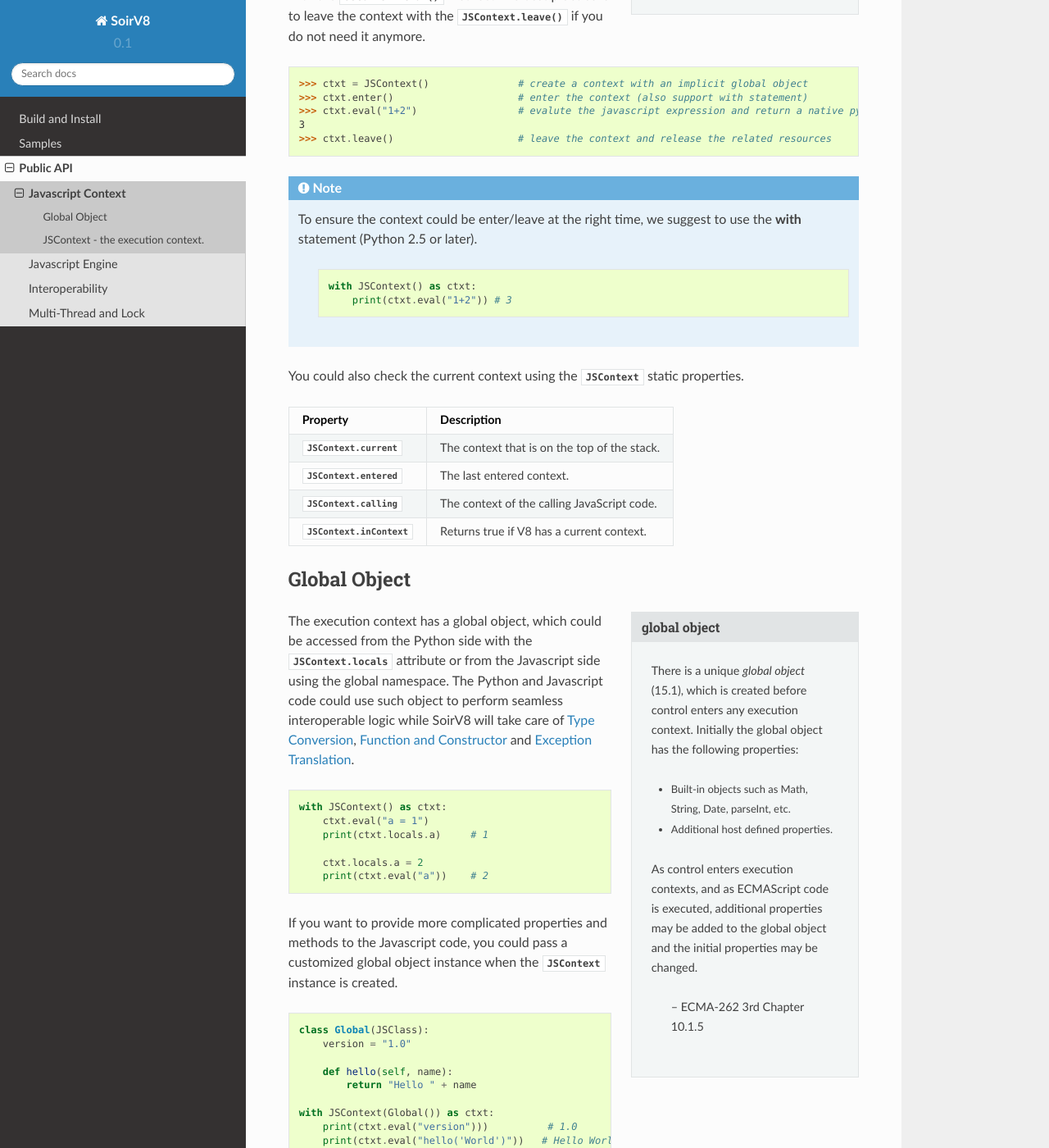
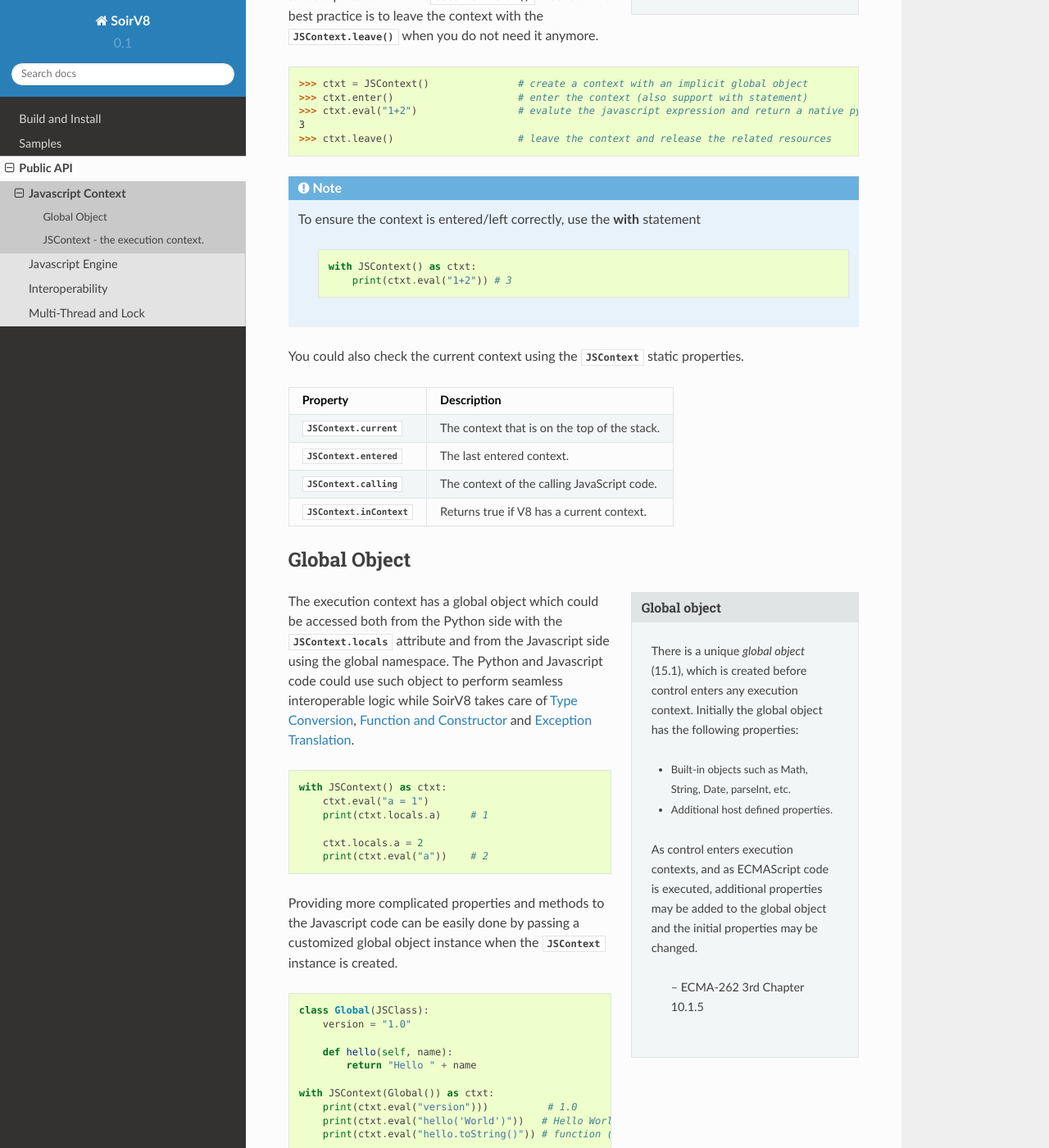
Before and after one commit to cloudflare/stpyv8, a Sphinx documentation site: the page built from docs/source/api/context.rst, in a window 1280 px wide and 1400 px high, scrolled down 396 px. Shown: the whole window at 82% size. Built offline with Sphinx 7.4.7 and the Read the Docs theme 2.0.0, drawn with Linux system fonts in a browser that asks for light colours; some of the changed text lies outside the part shown.

```diff
--- a/docs/source/api/context.rst
+++ b/docs/source/api/context.rst
@@ -9,19 +9,19 @@
 Javascript Context
 ==================
 
-.. sidebar:: execution context
+.. sidebar:: Execution context
 
     When control is transferred to ECMAScript executable code [#f2]_, control is entering an execution context.
 
         -- ECMA-262 3rd Chapter 10
 
-According to the ECMAScript [#f1]_ standard, an execution context has to be entered before executing any script code.
+According to the ECMAScript standard [#f1]_, an execution context has to be entered before executing any script code.
 
 :py:class:`JSContext` is a sandboxed execution context with its own set of built-in objects and functions.
 
 You could create a :py:class:`JSContext` instance, enter it with the :py:meth:`JSContext.enter` method, and use it to
-execute code with the :py:meth:`JSContext.eval` method. The best practice is to leave the context with the
-:py:meth:`JSContext.leave` if you do not need it anymore.
+execute Javascript code with the :py:meth:`JSContext.eval` method. The best practice is to leave the context with the
+:py:meth:`JSContext.leave` when you do not need it anymore.
 
 .. doctest::
 
@@ -33,7 +33,7 @@ execute code with the :py:meth:`JSContext.eval` method. The best practice is to
 
 .. note::
 
-   To ensure the context could be enter/leave at the right time, we suggest to use the **with** statement (Python 2.5 or later).
+   To ensure the context is entered/left correctly, use the **with** statement
 
     .. testcode::
 
@@ -61,7 +61,7 @@ Property                        Description
 Global Object
 -------------
 
-.. sidebar:: global object
+.. sidebar:: Global object
 
     There is a unique *global object* (15.1), which is created before control enters any execution context. Initially the global object has the following properties:
 
@@ -72,9 +72,9 @@ Global Object
 
         -- ECMA-262 3rd Chapter 10.1.5
 
-The execution context has a global object, which could be accessed from the Python side with the :py:attr:`JSContext.locals`
-attribute or from the Javascript side using the global namespace. The Python and Javascript code could use such object to
-perform seamless interoperable logic while SoirV8 will take care of :ref:`typeconv`, :ref:`funcall` and :ref:`exctrans`.
+The execution context has a global object which could be accessed both from the Python side with the :py:attr:`JSContext.locals`
+attribute and from the Javascript side using the global namespace. The Python and Javascript code could use such object to
+perform seamless interoperable logic while SoirV8 takes care of :ref:`typeconv`, :ref:`funcall` and :ref:`exctrans`.
 
 .. testcode::
 
@@ -91,7 +91,7 @@ perform seamless interoperable logic while SoirV8 will take care of :ref:`typeco
    1
    2
 
-If you want to provide more complicated properties and methods to the Javascript code, you could pass a customized global object
+Providing more complicated properties and methods to the Javascript code can be easily done by passing a customized global object
 instance when the :py:class:`JSContext` instance is created.
 
 .. testcode::
@@ -185,5 +185,3 @@ JSContext - the execution context.
          * *Global code* is source text that is treated as an ECMAScript *Program*.
          * *Eval code* is the source text supplied to the built-in **eval** function.
          * *Function code* is source text that is parsed as part of a *FunctionBody*.
-
-.. [#f3] `Java Native Interface (JNI) <http://en.wikipedia.org/wiki/Java_Native_Interface>`_ is a programming framework that enables Java code running in a Java Virtual Machine (JVM) to call and to be called[1] by native applications (programs specific to a hardware and operating system platform) and libraries written in other languages such as C, C++ and assembly.
```
Also changed, not shown: docs/source/api/engine.rst (+15 -41 lines), docs/source/api/wrapper.rst (+14 -10 lines).
